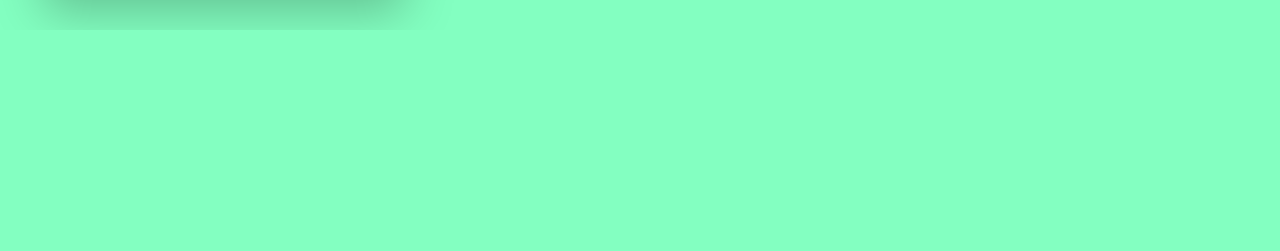
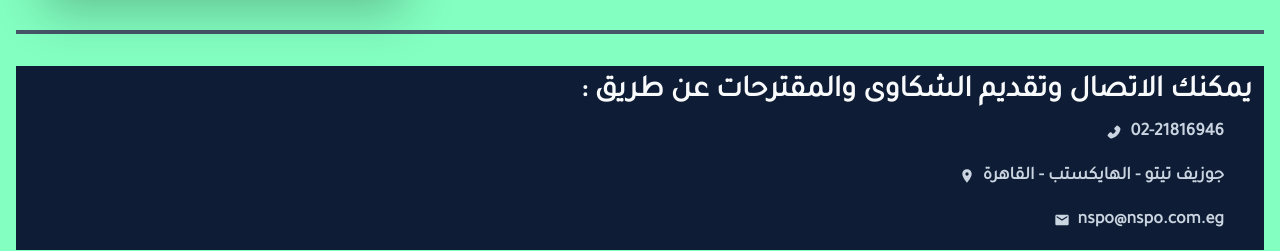
Before and after one commit to FadyGamilM/NCPC, a React (Create React App) app: page / in a window 1280 px wide. Shown: the part 2372-2623 px from the top of the page. Before the commit the page ends 2402 px from the top, so only its background shows below. Built offline with nearby package versions, Linux system fonts and the light colour scheme.

Commit message:
contact footer component is done

```diff
--- a/src/App.js
+++ b/src/App.js
@@ -2,13 +2,15 @@ import Hero from "./components/Hero";
 import Header from "./components/Header";
 import Info from "./components/Info";
 import Sectors from "./components/Sectors";
+import Contact from "./components/Contact";
 function App() {
 	return (
-		<div className="container mx-auto px-4 pt-4 gap-y-8 flex flex-col">
+		<div className=" px-4 pt-4 gap-y-8 flex flex-col">
 			<Header />
 			<Hero />
 			<Info />
 			<Sectors />
+			<Contact />
 		</div>
 	);
 }
--- a/src/components/Contact.js
+++ b/src/components/Contact.js
@@ -1,9 +1,33 @@
 import React from "react";
+import { AiFillPhone } from "react-icons/ai";
+import { MdLocationOn, MdEmail } from "react-icons/md";
 
 const Contact = () => {
 	return (
-		<div>
-			<p>Contact</p>
+		<div className="bg-darkBlue w-full p-2 mb-1">
+			<div className="text-end">
+				<p className="font-standard font-bold text-3xl text-slate-50 px-1">
+					: يمكنك الاتصال وتقديم الشكاوى والمقترحات عن طريق
+				</p>
+				<div className="flex items-center gap-2 justify-end px-8 py-2">
+					<AiFillPhone className="text-slate-300" />
+					<p className="font-standard font-bold text-lg text-slate-300">
+						02-21816946
+					</p>
+				</div>
+				<div className="flex items-center gap-2 justify-end px-8 py-2">
+					<MdLocationOn className="text-slate-300" />
+					<p className="font-standard font-bold text-lg text-slate-300">
+						جوزيف تيتو - الهايكستب - القاهرة
+					</p>
+				</div>
+				<div className="flex items-center gap-2 justify-end px-8 py-2">
+					<MdEmail className="text-slate-300" />
+					<p className="font-standard font-bold text-lg text-slate-300">
+						nspo@nspo.com.eg
+					</p>
+				</div>
+			</div>
 		</div>
 	);
 };
--- a/src/components/Header.js
+++ b/src/components/Header.js
@@ -1,10 +1,10 @@
 import React from "react";
-import { AiOutlineClose, AiOutlineMenu } from "react-icons/ai";
+// import { AiOutlineClose, AiOutlineMenu } from "react-icons/ai";
 
 const Header = () => {
 	return (
 		// <div className="border-b-4 border-slate-600 mb-8 pb-2 grid grid-cols-2 text-center">
-		<div className="border-b-4 border-slate-600 pb-2 flex justify-between text-center items-center">
+		<div className="border-b-4 border-slate-600 pb-2 flex justify-between text-center items-center container mx-auto">
 			{/*//! Logo */}
 			<div>
 				<img
@@ -16,13 +16,13 @@ const Header = () => {
 			{/*//! Menu */}
 			<div className=" flex items-center text-center justify-center">
 				<ul className="flex gap-16">
-					<li className="shadow-xl p-2 rounded-2xl bg-slate-100 font-standard text-slate-800 text-2xl font-bold cursor-pointer hover:text-slate-900 hover:scale-110 transition ease-in-out hover:underline hover:underline-offset-8">
+					<li className="shadow-xl p-2 rounded-2xl bg-darkBlue font-standard text-slate-50 text-2xl font-bold cursor-pointer  hover:scale-110 transition ease-in-out hover:underline hover:underline-offset-8">
 						من نحن{" "}
 					</li>
-					<li className="shadow-xl p-2 rounded-2xl bg-slate-100 font-standard text-slate-800 text-2xl font-bold cursor-pointer hover:text-slate-900 hover:scale-110 transition ease-in-out hover:underline hover:underline-offset-8">
+					<li className="shadow-xl p-2 rounded-2xl bg-darkBlue font-standard text-slate-50 text-2xl font-bold cursor-pointer  hover:scale-110 transition ease-in-out hover:underline hover:underline-offset-8">
 						القطاعات
 					</li>
-					<li className="shadow-xl p-2 rounded-2xl bg-slate-100 font-standard text-slate-800 text-2xl font-bold cursor-pointer hover:text-slate-900 hover:scale-110 transition ease-in-out hover:underline hover:underline-offset-8">
+					<li className="shadow-xl p-2 rounded-2xl bg-darkBlue font-standard text-slate-50 text-2xl font-bold cursor-pointer hover:scale-110 transition ease-in-out hover:underline hover:underline-offset-8">
 						تواصل معنا
 					</li>
 				</ul>
--- a/src/components/Info.js
+++ b/src/components/Info.js
@@ -2,7 +2,7 @@ import React from "react";
 
 const Info = () => {
 	return (
-		<div className="w-full twoCols:grid-cols-2 sm:grid-cols-1 sm:grid sm:gap-y-8 twoCols:gap-x-8 text-center border-b-4 border-slate-600 pb-4">
+		<div className="w-full twoCols:grid-cols-2 sm:grid-cols-1 sm:grid sm:gap-y-8 twoCols:gap-x-8 text-center border-b-4 border-slate-600 pb-4 container mx-auto">
 			<div className="mx-auto">
 				<img
 					className="rounded-2xl shadow-2xl"
--- a/src/components/Sectors.js
+++ b/src/components/Sectors.js
@@ -2,7 +2,7 @@ import React from "react";
 
 const Sectors = () => {
 	return (
-		<div className="w-full px-4 mx-auto grid twoCols:grid-cols-3 gap-8 mb-8">
+		<div className="w-full px-4 mx-auto grid twoCols:grid-cols-3 gap-8 mb-0 container mx-auto border-b-4 border-slate-600 pb-8 ">
 			{/* //! mohamed nagib */}
 			<div className="cursor-pointer hover:scale-105 transition duration-500 ease-in-out w-full mx-auto items-center text-center justify-center mt-8 border-2 border-slate-500 rounded-2xl shadow-2xl p-2">
 				<div className="flex items-center text-center my-4 justify-center mt-[-2rem]">
--- a/tailwind.config.js
+++ b/tailwind.config.js
@@ -9,6 +9,9 @@ module.exports = {
 			screens: {
 				twoCols: "1030px",
 			},
+			colors: {
+				darkBlue: "#0E1D35",
+			},
 		},
 	},
 	plugins: [],
```
